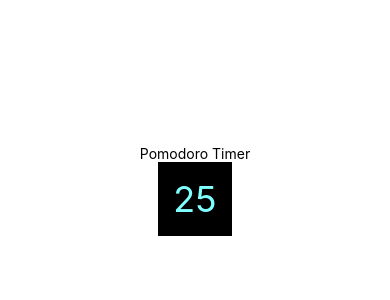
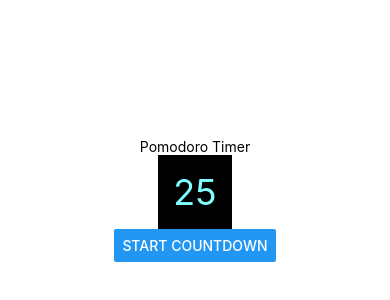
Before and after one commit to zackvf/pomodoro-app, a React Native app in the folder pomodoro-app/: screen / in a window 390 px wide. Shown: the part 222-522 px from the top of the page. Built offline with nearby package versions, Linux system fonts and the light colour scheme.

Commit message:
Updated base config

```diff
--- a/pomodoro-app/App.js
+++ b/pomodoro-app/App.js
@@ -1,6 +1,6 @@
 import { useState } from 'react';
 import { StatusBar } from 'expo-status-bar';
-import { Pressable, StyleSheet, Text, View } from 'react-native';
+import { Button, StyleSheet, Text, View } from 'react-native';
 
 export default function App() {
   const [count, setCount] = useState(25);
@@ -14,7 +14,7 @@ export default function App() {
       <Text>Pomodoro Timer</Text>
       <StatusBar style="auto" />
       <Text style={styles.countdown_text}>{count}</Text>
-      <Pressable style={styles.button} title='start countdown' onPress={beginCountdown}></Pressable>
+      <Button title='start countdown' onPress={beginCountdown}></Button>
     </View>
   );
 }
```
